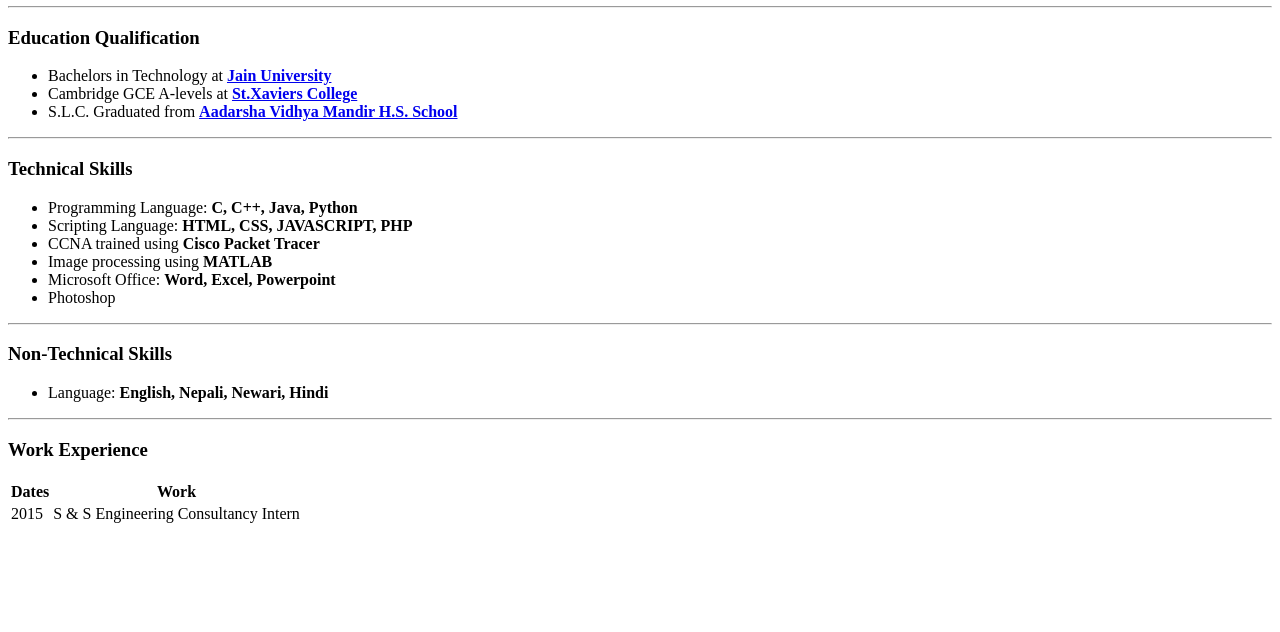
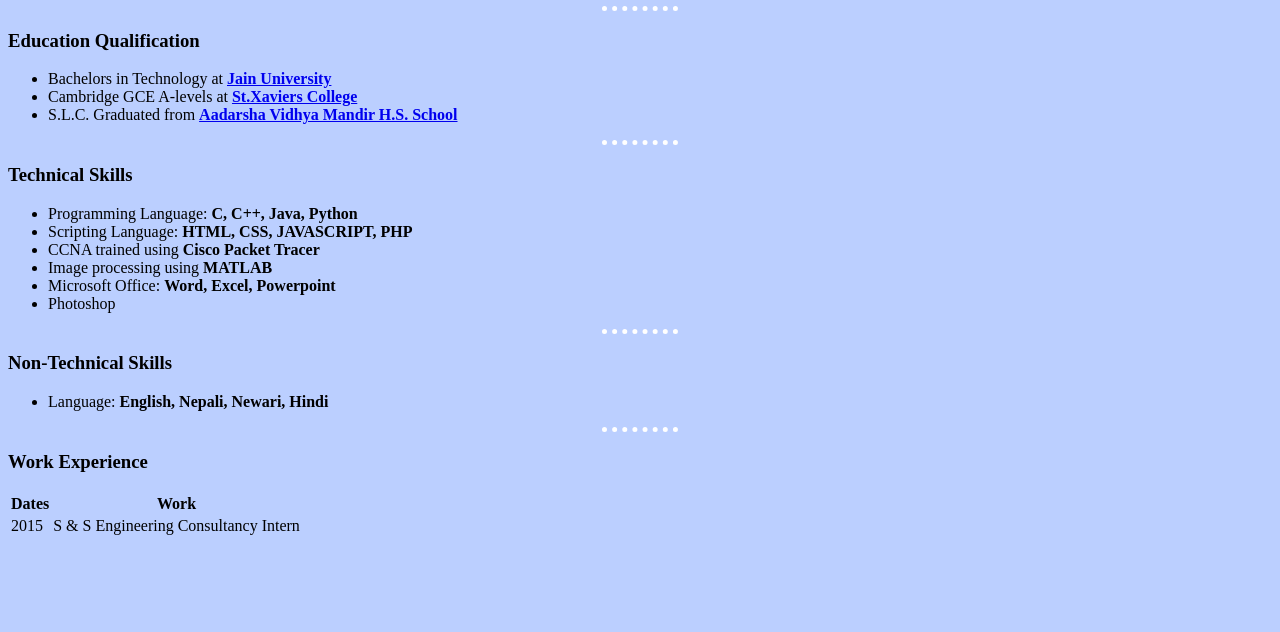
Before and after one commit to alexsis19/personel-site, a plain HTML site: page index.html in a window 1280 px wide. Shown: the part 168-800 px from the top of the page. Drawn offline with Linux system fonts and the light colour scheme.

Commit message:
Add files via upload

```diff
--- /dev/null
+++ b/css/styles.css
@@ -0,0 +1,14 @@
+
+  body
+  {
+    background-color: #bbcfff;
+    font-style: arial;
+  }
+  hr{
+    border-style: none;
+    border-top-style: dotted;
+    background-color: #bbcfff;
+    border-color: white;
+    border-width: 5px;
+    width: 6%;
+  }
--- a/index.html
+++ b/index.html
@@ -3,8 +3,11 @@
   <head>
     <meta charset="utf-8">
     <title>Sis's Personal Site</title>
+
+  <link rel="stylesheet" href="css/styles.css">
   </head>
   <body>
+
     <h1>Zoro Swordmen   <img src="https://www.bing.com/th?id=OIP.13KQCLnYJDI75vU_8SLrfgHaH6&pid=Api&rs=1" alt="profile picture" height=130 width=130 align="right"></h1>
     <p><em>Compututer Science Engineering at <strong>Jain University</strong>.</em></p>
     <p>I am a Web Developer learner.</p>
```
Also changed, not shown: contact-me.html (+1 -0 lines).
